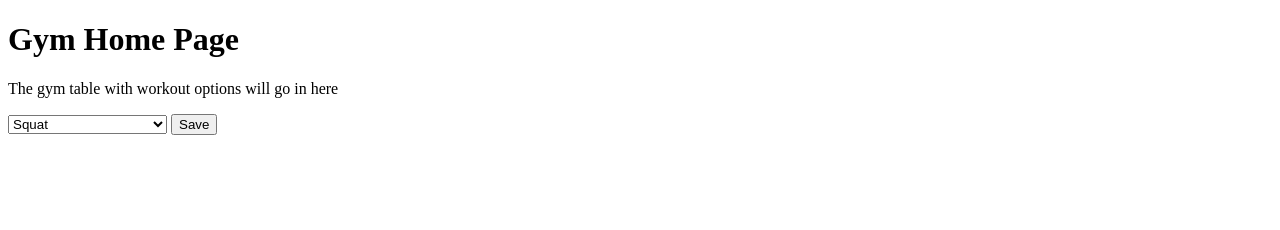
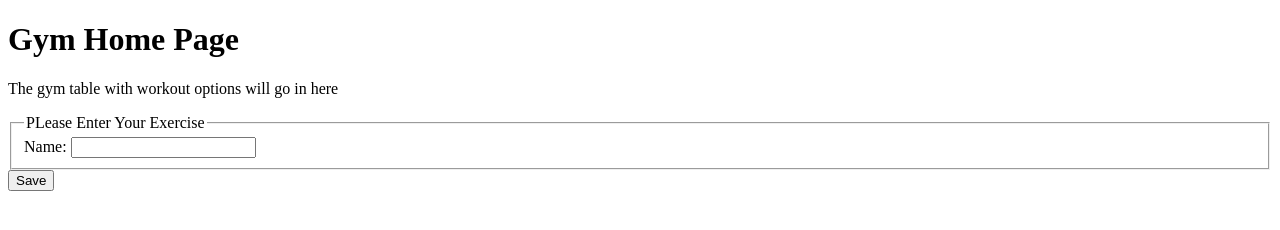
Before and after one commit to cbalsara/gym_web_application, a website: page index.html in a window 1280 px wide. Drawn offline with Linux system fonts and the light colour scheme.

Commit message:
added legend to enter exercise on DOM

```diff
--- a/index.html
+++ b/index.html
@@ -19,12 +19,20 @@
     <p id="firstP">Table will be here </p>
   </main>
 
-  <select>
-  <option disabled> choose a gym exercise </option>
+<!--   <select>  -->
+
+  <fieldset>
+  <legend>PLease Enter Your Exercise</legend>
+  Name: <input type="text"><br>
+  </fieldset>
+  <!-- <option disabled> Choose Your Exercise </option>
   <option>Squat</option>
   <option>Deadlift</option>
   <option>Benchpress</option>
-  </select>
+  <option>Cables</option> -->
+
+<!--   </select> -->
+
 
   <button>Save</button>
 
```
